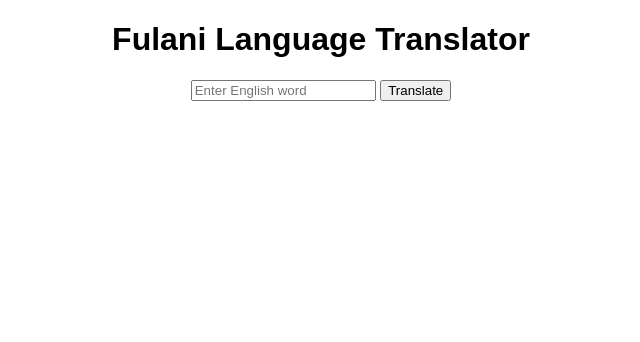
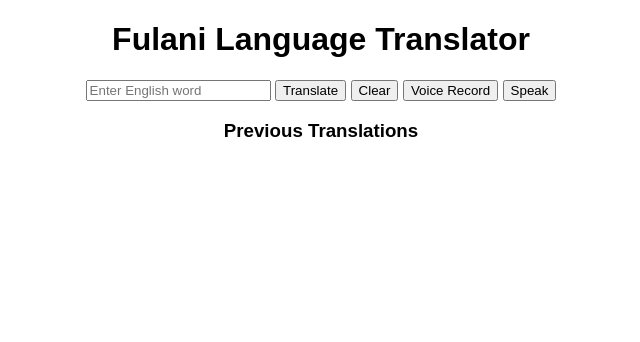
Before and after one commit to Codewithjalloh/Pulaar, a Flask app: page / in a window 1280 px wide. Shown: the part 78-420 px from the top of the page, without its empty margins (319-959 px from the left). Run offline with Flask 3, Linux system fonts and the light colour scheme.

Commit message:
Update index.html

```diff
--- a/templates/index.html
+++ b/templates/index.html
@@ -33,10 +33,28 @@
         class="form-control mb-2"
         placeholder="Enter English word"
       />
+      <!-- Existing translate button -->
       <button id="translateButton" class="btn btn-success mb-2">
         Translate
       </button>
+
+      <!-- Clear button -->
+      <button id="clearButton" class="btn btn-secondary mb-2">Clear</button>
+      <!-- Voice Record button (Speech-to-Text) -->
+      <button id="voiceRecordButton" class="btn btn-primary mb-2">
+        Voice Record
+      </button>
+
+      <!-- Speak button (Text-to-Speech) -->
+      <button id="speakButton" class="btn btn-info mb-2">Speak</button>
+
       <div id="translationResult" class="text-center"></div>
+
+      <!-- New div for previous translations -->
+      <div id="previousTranslations" class="previous-translations-container">
+        <h3>Previous Translations</h3>
+        <ul id="translationsList"></ul>
+      </div>
     </main>
 
     <footer>
```
